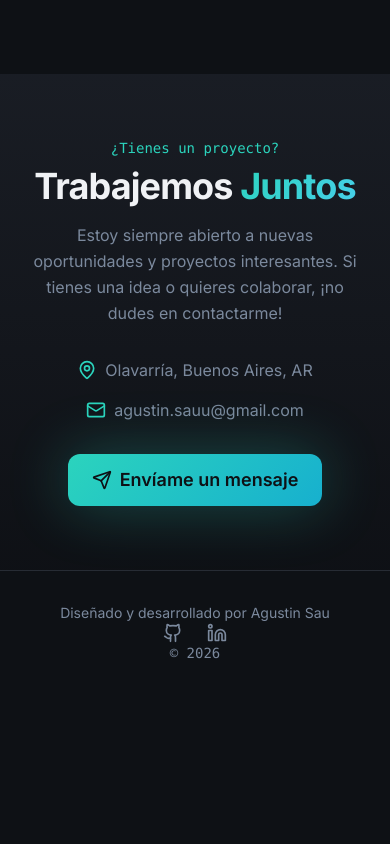
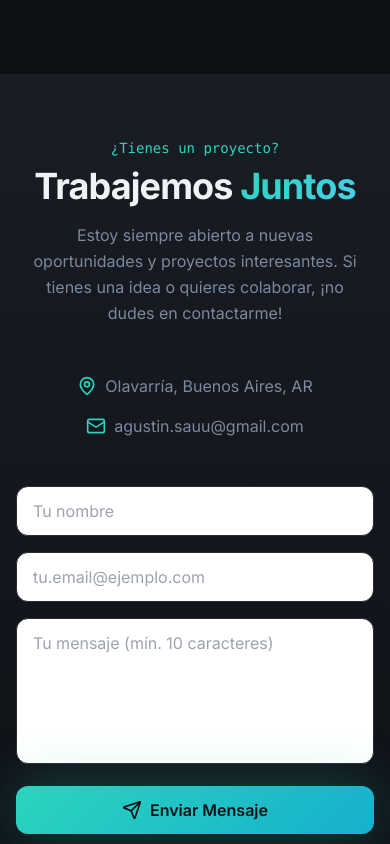
Before and after one commit to agustinsau/agustin-sau-portfolio, a Next.js app: page / in a window 390 px wide. Shown: the part 5680-6524 px from the top of the page. Before the commit the page ends 6375 px from the top, so only its background shows below. Built offline with nearby package versions, Linux system fonts and the light colour scheme.

Commit message:
section indicator en navbar + Contact form con validación

```diff
--- /dev/null
+++ b/components/layout/ContactForm.tsx
@@ -0,0 +1,256 @@
+"use client";
+
+import { useState } from "react";
+import { Send, CheckCircle, AlertCircle } from "lucide-react";
+import { motion } from "framer-motion";
+
+interface FormData {
+  name: string;
+  email: string;
+  message: string;
+}
+
+interface FormErrors {
+  name?: string;
+  email?: string;
+  message?: string;
+}
+
+export const ContactForm = () => {
+  const [formData, setFormData] = useState<FormData>({
+    name: "",
+    email: "",
+    message: "",
+  });
+  const [errors, setErrors] = useState<FormErrors>({});
+  const [isSubmitting, setIsSubmitting] = useState(false);
+  const [submitStatus, setSubmitStatus] = useState<
+    "idle" | "success" | "error"
+  >("idle");
+
+  const validateForm = (): boolean => {
+    const newErrors: FormErrors = {};
+
+    if (!formData.name.trim()) {
+      newErrors.name = "El nombre es requerido";
+    }
+
+    if (!formData.email.trim()) {
+      newErrors.email = "El email es requerido";
+    } else if (!/^[^\s@]+@[^\s@]+\.[^\s@]+$/.test(formData.email)) {
+      newErrors.email = "El email no es válido";
+    }
+
+    if (!formData.message.trim()) {
+      newErrors.message = "El mensaje es requerido";
+    } else if (formData.message.trim().length < 10) {
+      newErrors.message = "El mensaje debe tener al menos 10 caracteres";
+    }
+
+    setErrors(newErrors);
+    return Object.keys(newErrors).length === 0;
+  };
+
+  const handleChange = (
+    e: React.ChangeEvent<HTMLInputElement | HTMLTextAreaElement>
+  ) => {
+    const { name, value } = e.target;
+    setFormData((prev) => ({
+      ...prev,
+      [name]: value,
+    }));
+    // Limpiar error al escribir
+    if (errors[name as keyof FormErrors]) {
+      setErrors((prev) => ({
+        ...prev,
+        [name]: undefined,
+      }));
+    }
+  };
+
+  const handleSubmit = async (e: React.FormEvent<HTMLFormElement>) => {
+    e.preventDefault();
+
+    if (!validateForm()) {
+      return;
+    }
+
+    setIsSubmitting(true);
+    setSubmitStatus("idle");
+
+    try {
+      // Usar FormSubmit.co (servicio gratuito)
+      const response = await fetch("https://formsubmit.co/ajax/agustin.sauu@gmail.com", {
+        method: "POST",
+        headers: {
+          "Content-Type": "application/json",
+          Accept: "application/json",
+        },
+        body: JSON.stringify({
+          name: formData.name,
+          email: formData.email,
+          message: formData.message,
+        }),
+      });
+
+      if (response.ok) {
+        setSubmitStatus("success");
+        setFormData({ name: "", email: "", message: "" });
+        // Resetear mensaje después de 5 segundos
+        setTimeout(() => setSubmitStatus("idle"), 5000);
+      } else {
+        setSubmitStatus("error");
+      }
+    } catch (error) {
+      setSubmitStatus("error");
+    } finally {
+      setIsSubmitting(false);
+    }
+  };
+
+  return (
+    <form onSubmit={handleSubmit} className="w-full max-w-md mx-auto space-y-4">
+      {/* Name Input */}
+      <div>
+        <label htmlFor="name" className="sr-only">
+          Nombre
+        </label>
+        <input
+          type="text"
+          id="name"
+          name="name"
+          placeholder="Tu nombre"
+          value={formData.name}
+          onChange={handleChange}
+          aria-invalid={!!errors.name}
+          aria-describedby={errors.name ? "name-error" : undefined}
+          className={`w-full px-4 py-3 rounded-lg bg-card border focus-visible-ring transition ${
+            errors.name
+              ? "border-destructive text-destructive"
+              : "border-border hover:border-primary/50"
+          }`}
+        />
+        {errors.name && (
+          <motion.p
+            initial={{ opacity: 0, y: -5 }}
+            animate={{ opacity: 1, y: 0 }}
+            id="name-error"
+            className="text-sm text-destructive mt-1 flex items-center gap-1"
+          >
+            <AlertCircle size={14} />
+            {errors.name}
+          </motion.p>
+        )}
+      </div>
+
+      {/* Email Input */}
+      <div>
+        <label htmlFor="email" className="sr-only">
+          Email
+        </label>
+        <input
+          type="email"
+          id="email"
+          name="email"
+          placeholder="tu.email@ejemplo.com"
+          value={formData.email}
+          onChange={handleChange}
+          aria-invalid={!!errors.email}
+          aria-describedby={errors.email ? "email-error" : undefined}
+          className={`w-full px-4 py-3 rounded-lg bg-card border focus-visible-ring transition ${
+            errors.email
+              ? "border-destructive text-destructive"
+              : "border-border hover:border-primary/50"
+          }`}
+        />
+        {errors.email && (
+          <motion.p
+            initial={{ opacity: 0, y: -5 }}
+            animate={{ opacity: 1, y: 0 }}
+            id="email-error"
+            className="text-sm text-destructive mt-1 flex items-center gap-1"
+          >
+            <AlertCircle size={14} />
+            {errors.email}
+          </motion.p>
+        )}
+      </div>
+
+      {/* Message Textarea */}
+      <div>
+        <label htmlFor="message" className="sr-only">
+          Mensaje
+        </label>
+        <textarea
+          id="message"
+          name="message"
+          placeholder="Tu mensaje (mín. 10 caracteres)"
+          value={formData.message}
+          onChange={handleChange}
+          rows={5}
+          aria-invalid={!!errors.message}
+          aria-describedby={errors.message ? "message-error" : undefined}
+          className={`w-full px-4 py-3 rounded-lg bg-card border focus-visible-ring transition resize-none ${
+            errors.message
+              ? "border-destructive text-destructive"
+              : "border-border hover:border-primary/50"
+          }`}
+        />
+        {errors.message && (
+          <motion.p
+            initial={{ opacity: 0, y: -5 }}
+            animate={{ opacity: 1, y: 0 }}
+            id="message-error"
+            className="text-sm text-destructive mt-1 flex items-center gap-1"
+          >
+            <AlertCircle size={14} />
+            {errors.message}
+          </motion.p>
+        )}
+      </div>
+
+      {/* Submit Button */}
+      <motion.button
+        type="submit"
+        disabled={isSubmitting}
+        whileHover={{ scale: 1.02 }}
+        whileTap={{ scale: 0.98 }}
+        aria-label={
+          isSubmitting
+            ? "Enviando mensaje..."
+            : "Enviar mensaje de contacto"
+        }
+        className="w-full inline-flex items-center justify-center gap-2 px-6 py-3 rounded-xl bg-gradient-primary text-primary-foreground font-semibold glow-primary focus-visible-ring disabled:opacity-50 disabled:cursor-not-allowed transition"
+      >
+        <Send size={20} />
+        {isSubmitting ? "Enviando..." : "Enviar Mensaje"}
+      </motion.button>
+
+      {/* Success Message */}
+      {submitStatus === "success" && (
+        <motion.div
+          initial={{ opacity: 0, scale: 0.9 }}
+          animate={{ opacity: 1, scale: 1 }}
+          className="p-4 rounded-lg bg-green-500/10 border border-green-500/30 flex items-center gap-2 text-green-400"
+        >
+          <CheckCircle size={20} />
+          <span>¡Mensaje enviado exitosamente! Te contactaré pronto.</span>
+        </motion.div>
+      )}
+
+      {/* Error Message */}
+      {submitStatus === "error" && (
+        <motion.div
+          initial={{ opacity: 0, scale: 0.9 }}
+          animate={{ opacity: 1, scale: 1 }}
+          className="p-4 rounded-lg bg-destructive/10 border border-destructive/30 flex items-center gap-2 text-destructive"
+        >
+          <AlertCircle size={20} />
+          <span>Error al enviar. Intenta nuevamente o usa el email directo.</span>
+        </motion.div>
+      )}
+    </form>
+  );
+};
+
+export default ContactForm;
--- a/components/sections/Contact.tsx
+++ b/components/sections/Contact.tsx
@@ -1,18 +1,20 @@
 "use client";
 
 import { motion } from "framer-motion";
-import { Mail, MapPin, Send } from "lucide-react";
+import { Mail, MapPin } from "lucide-react";
+import ContactForm from "../layout/ContactForm";
 
 const Contact = () => {
   return (
     <section id="contact" aria-label="Sección de contacto" className="py-16 md:py-32 bg-gradient-subtle">
       <div className="container mx-auto px-4 md:px-6">
-        <div className="max-w-2xl mx-auto text-center">
+        <div className="max-w-3xl mx-auto">
           <motion.div
             initial={{ opacity: 0, y: 20 }}
             whileInView={{ opacity: 1, y: 0 }}
             viewport={{ once: true }}
             transition={{ duration: 0.6, delay: 0.4 }}
+            className="text-center mb-12"
           >
             <p className="text-primary font-mono text-sm md:text-base mb-2">¿Tienes un proyecto?</p>
             <h2 className="text-4xl md:text-6xl font-bold mb-4 md:mb-6">
@@ -23,12 +25,14 @@ const Contact = () => {
               Si tienes una idea o quieres colaborar, ¡no dudes en contactarme!
             </p>
           </motion.div>
+
+          {/* Contact Info */}
           <motion.div
             initial={{ opacity: 0, y: 20 }}
             whileInView={{ opacity: 1, y: 0 }}
             viewport={{ once: true }}
             transition={{ duration: 0.6, delay: 0.5 }}
-            className="flex flex-col sm:flex-row items-center justify-center gap-4 md:gap-6 mb-8 md:mb-12"
+            className="flex flex-col sm:flex-row items-center justify-center gap-4 md:gap-6 mb-12 md:mb-16"
           >
             <div className="flex items-center gap-2 md:gap-3 text-base md:text-lg text-muted-foreground">
               <MapPin className="text-primary flex-shrink-0" size={20} />
@@ -36,23 +40,21 @@ const Contact = () => {
             </div>
             <div className="flex items-center gap-2 md:gap-3 text-base md:text-lg text-muted-foreground">
               <Mail className="text-primary flex-shrink-0" size={20} />
-              <span className="break-all">agustin.sauu@gmail.com</span>
+              <a href="mailto:agustin.sauu@gmail.com" className="hover:text-primary transition focus-visible-ring rounded">
+                agustin.sauu@gmail.com
+              </a>
             </div>
           </motion.div>
-          <motion.a
-            href="mailto:agustin.sauu@gmail.com"
+
+          {/* Contact Form */}
+          <motion.div
             initial={{ opacity: 0, y: 20 }}
             whileInView={{ opacity: 1, y: 0 }}
             viewport={{ once: true }}
-            transition={{ duration: 0.5, delay: 0.5 }}
-            whileHover={{ scale: 1.02 }}
-            whileTap={{ scale: 0.98 }}
-            aria-label="Enviar correo de contacto"
-            className="inline-flex items-center gap-2 md:gap-3 px-6 md:px-8 py-3 md:py-4 rounded-xl bg-gradient-primary text-primary-foreground font-semibold text-lg md:text-xl glow-primary focus-visible-ring"
+            transition={{ duration: 0.6, delay: 0.6 }}
           >
-            <Send size={20} />
-            Envíame un mensaje
-          </motion.a>
+            <ContactForm />
+          </motion.div>
         </div>
       </div>
     </section>
```
Also changed, not shown: components/layout/Navbar.tsx (+19 -8 lines), 1 other file (tests, documents, lock files or other folders).
